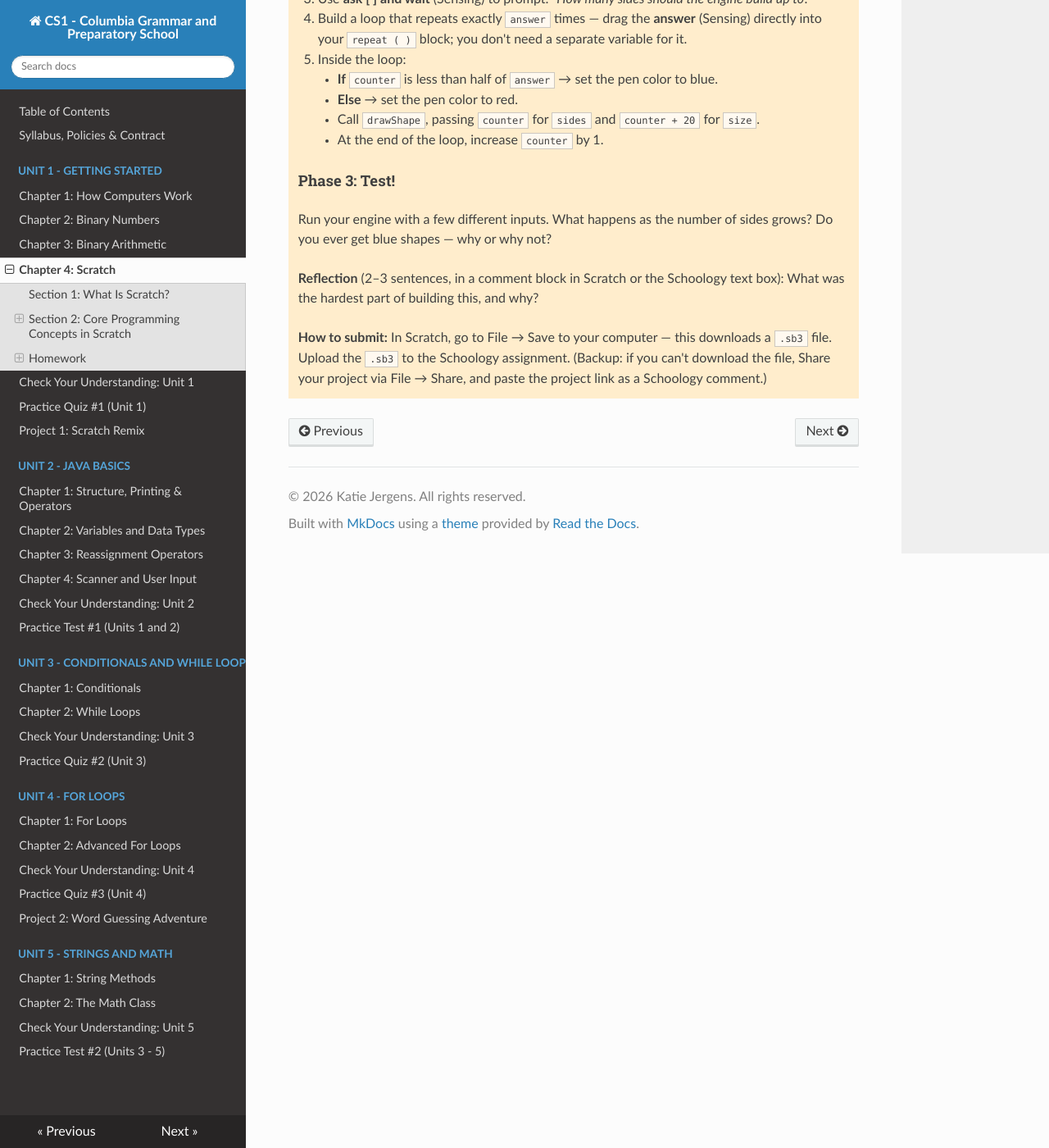
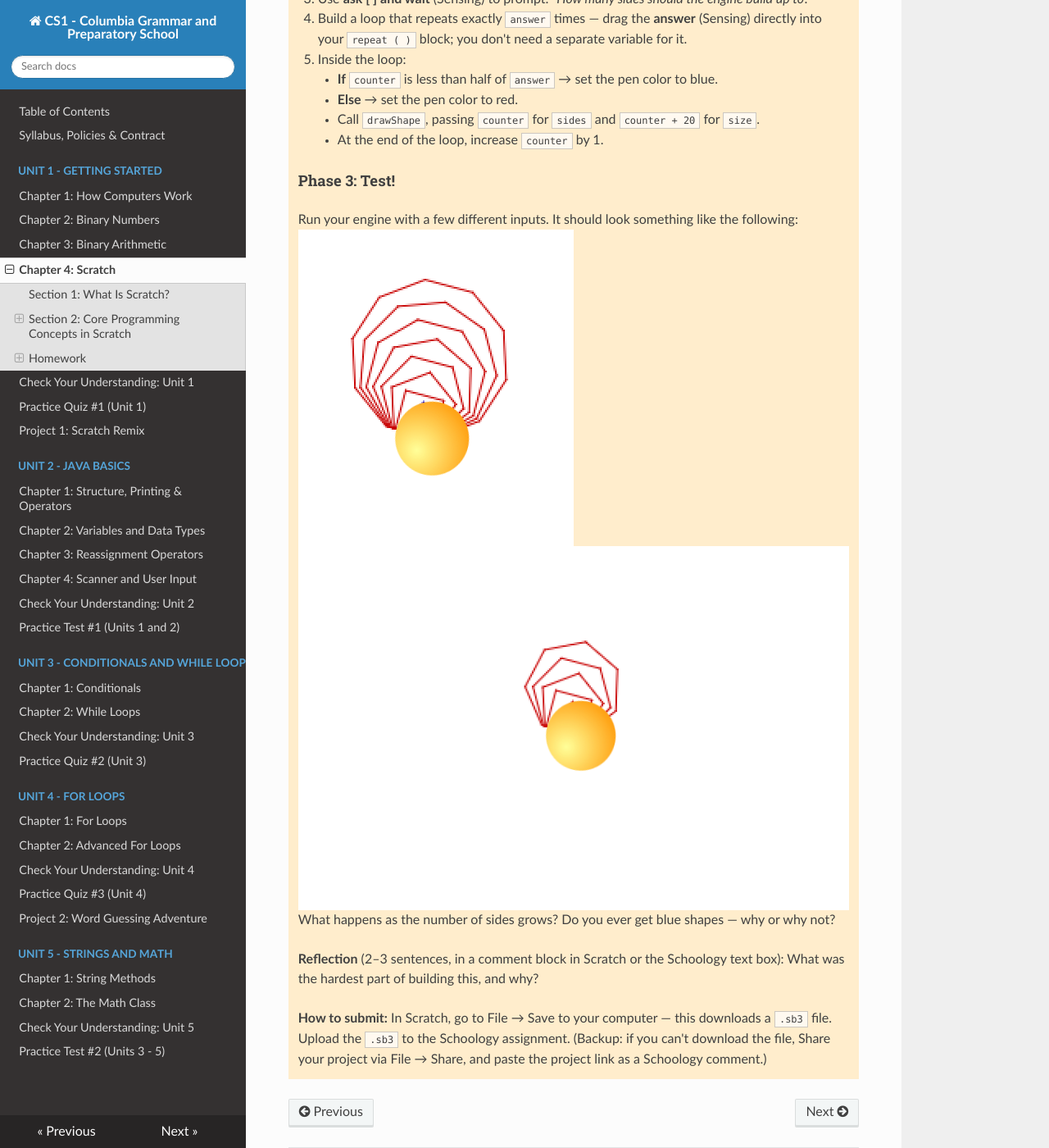
Before and after one commit to kjergens/cs1-site, an MkDocs documentation site: the page built from docs/unit1/notes_04_scratch.md, in a window 1280 px wide and 1400 px high, scrolled down 2412 px. Shown: the whole window at 82% size. Built offline with MkDocs 1.6.1, drawn with Linux system fonts in a browser that asks for light colours; nearby versions of some CDN libraries.

Commit message:
Include example images in testing instructions
Added example images for different shapes in the testing phase.

```diff
--- a/docs/unit1/notes_04_scratch.md
+++ b/docs/unit1/notes_04_scratch.md
@@ -92,7 +92,10 @@ In Scratch, scripts start when something happens — "when green flag clicked",
 
     #### Phase 3: Test!
 
-    Run your engine with a few different inputs. What happens as the number of sides grows? Do you ever get blue shapes — why or why not?
+    Run your engine with a few different inputs. It should look something like the following:
+    ![8 sides](displayShape8.png)
+    ![5 sides](displayShape5.png)
+    What happens as the number of sides grows? Do you ever get blue shapes — why or why not?
 
     **Reflection** (2–3 sentences, in a comment block in Scratch or the Schoology text box): What was the hardest part of building this, and why?
 
```
